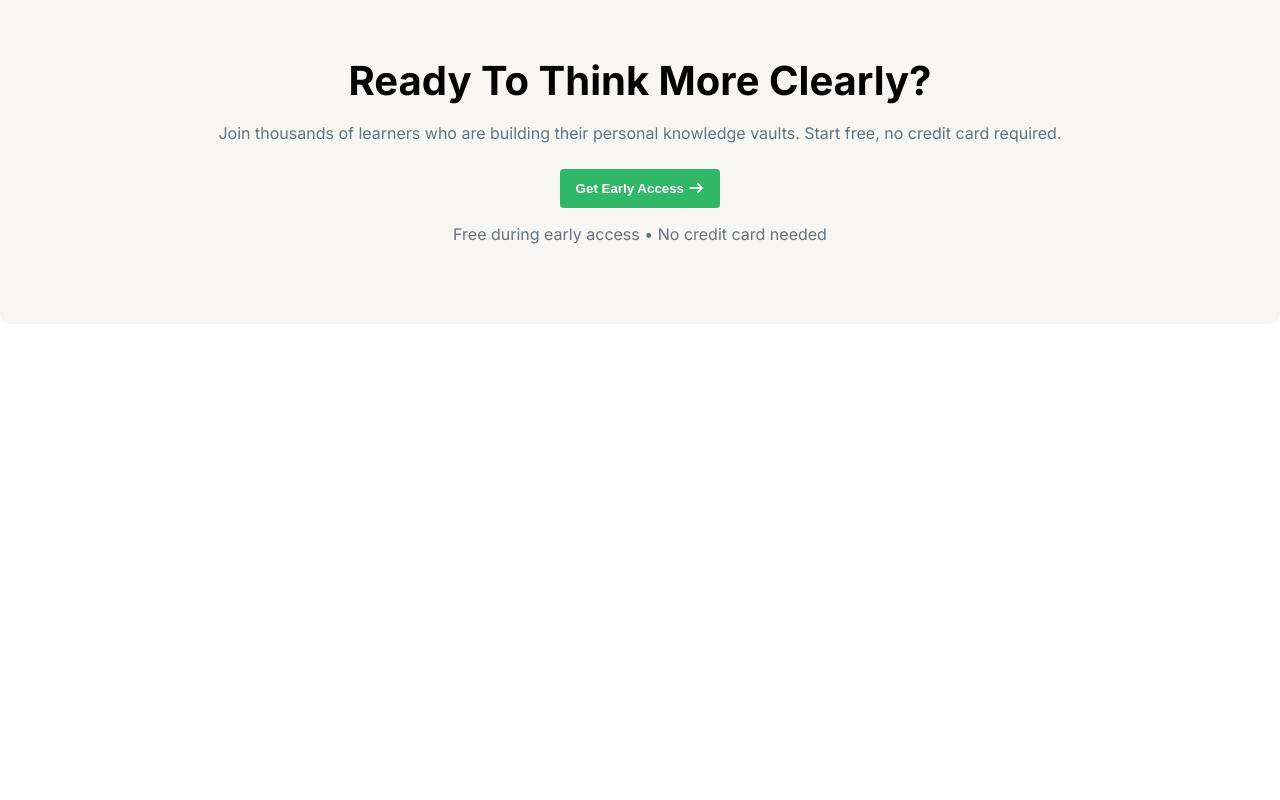
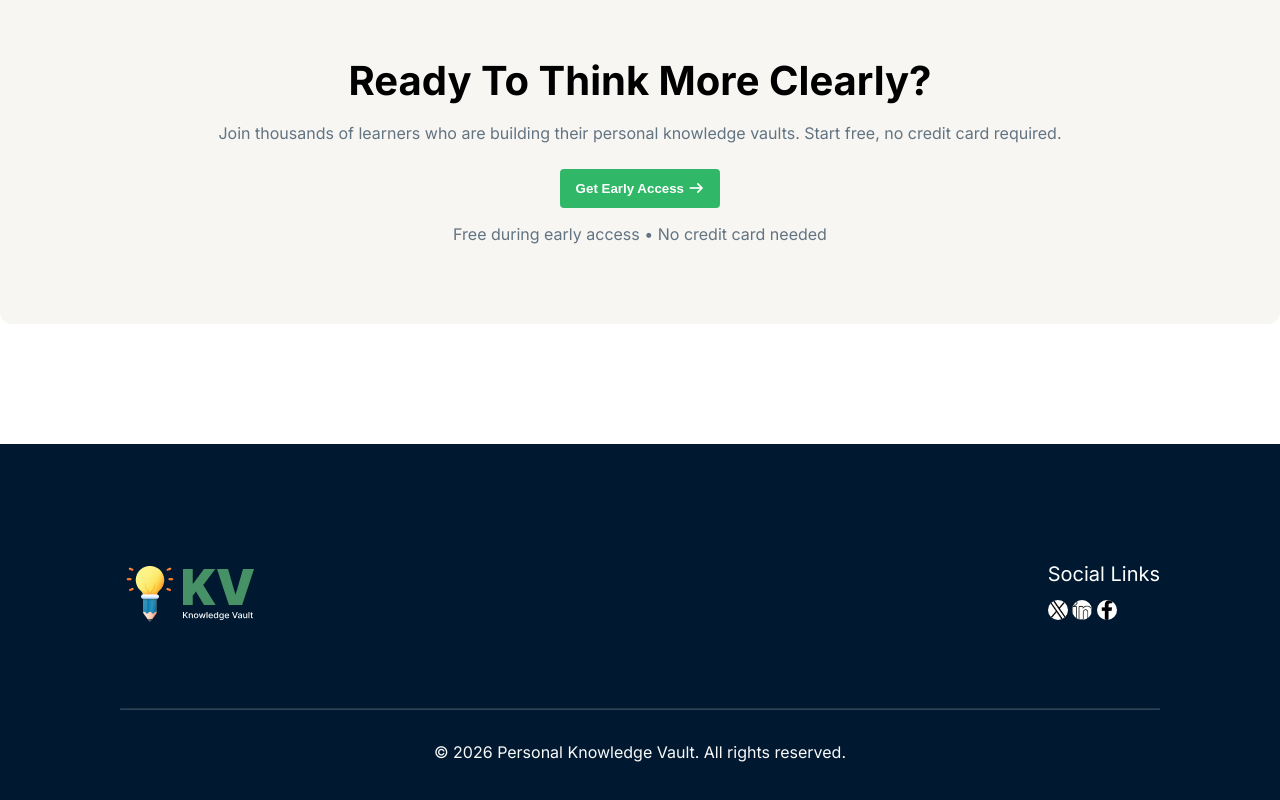
Before and after one commit to Mehedi-H-Sourov/Assignment-01, a plain HTML site: page index.html in a window 1280 px wide. Shown: the part 1985-2785 px from the top of the page. Before the commit the page ends 2309 px from the top, so only its background shows below. Drawn offline with Linux system fonts and the light colour scheme; files whose address does not match are found by name.

Commit message:
first-draft

```diff
--- a/index.html
+++ b/index.html
@@ -167,14 +167,28 @@
     <footer>
         <section class="footer-container">
             <div class="logo.footer">
+                <img src="./assets/logo-footer.png" alt="">
+            </div>
+
+            <div class="social">
+                <p>Social Links</p>
+                <a href=""><img src="./assets/twitter.png" alt=""></a>
+                <a href=""><img src="./assets/linkedin (1).png" alt=""></a>
+                <a href=""><img src="./assets/facebook-app-symbol.png" alt=""></a>
+
 
             </div>
-            <div class="social"></div>
-
 
         </section>
 
 
+        <div class="hr-tag">
+            <hr>
+        </div>
+
+        <div class="copyright">
+            <p>© 2026 Personal Knowledge Vault. All rights reserved.</p>
+        </div>
 
     </footer>
 
--- a/styles/styles.css
+++ b/styles/styles.css
@@ -254,6 +254,7 @@ nav .menu a {
 
 /* ready */
 
+
 #ready .ready-container {
     max-width: 1360px;
     margin: 0 auto;
@@ -292,8 +293,47 @@ nav .menu a {
 }
 
 /* footer */
-#foot .footer-container {
-    max-width: 1600px;
-    margin-top: 120;
+footer {
+    margin-top: 120px;
+    padding: 120px 120px 30px 120px;
     background-color: var(--Style, rgba(0, 25, 49, 1));
 }
+
+.footer-container {
+    max-width: 1360px;
+    display: flex;
+    margin: 0 auto;
+    justify-content: space-between;
+}
+
+.social a img {
+    width: 20px;
+    height: 20px;
+    background-color: white;
+    border-radius: 50%;
+    gap: 16px;
+}
+
+.social p {
+    color: #FFFFFF;
+    line-height: 20px;
+    font-size: 20px;
+    margin-bottom: 16px;
+}
+
+footer hr {
+    max-width: 1360px;
+    border: 1px solid var(--DS New/Colors/Stroke/Gray-Light, rgba(229, 231, 235, 1));
+    opacity: 0.2;
+
+    margin-top: 80px;
+}
+
+footer .copyright {
+    text-align: center;
+    color: #FAFAFA;
+    font-size: 16px;
+    line-height: 24px;
+    margin-top: 30px;
+    margin-bottom: 30px;
+}
```
Also changed, not shown: assets/facebook-app-symbol.png (added), assets/linkedin (1).png (added), assets/twitter.png (added).
